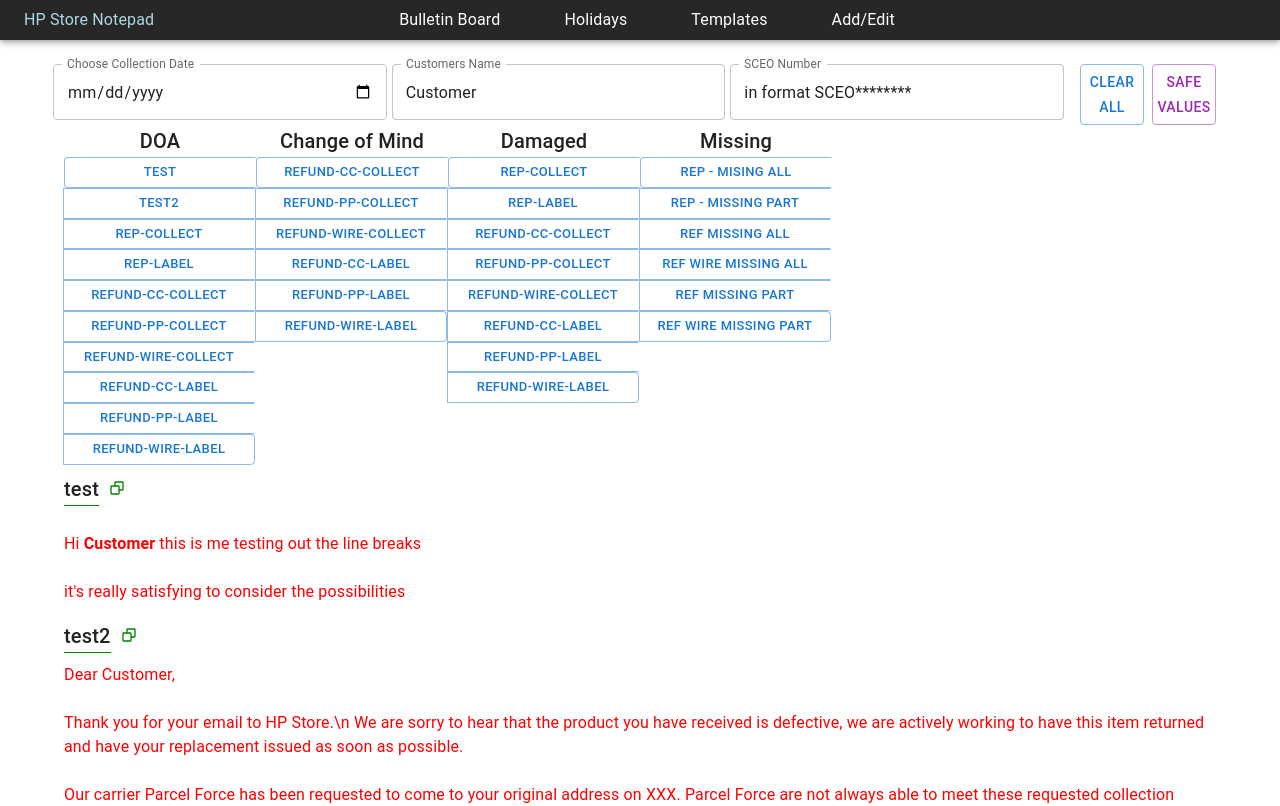
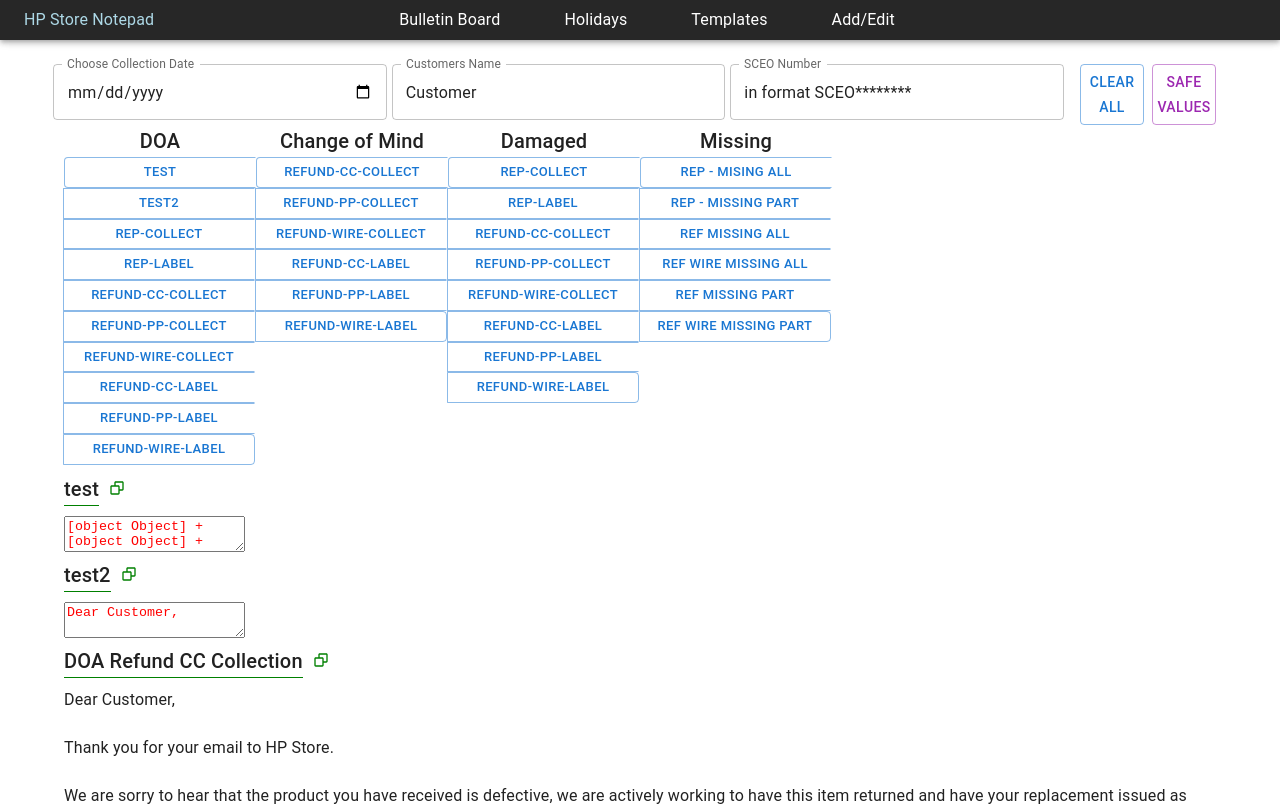
Before and after one commit to misterplain/hpNotePad, a React (Create React App) app in the folder frontend/: page /templates in a window 1280 px wide. Shown: the top 806 px of the page. Built offline with nearby package versions, Linux system fonts and the light colour scheme.

Commit message:
test functions

```diff
--- a/frontend/src/assets/templates.js
+++ b/frontend/src/assets/templates.js
@@ -14,24 +14,29 @@ export const TemplateText = ({ name, date, orderNumber }) => {
     setOpen(true);
     navigator.clipboard.writeText(e.toString());
     // navigator.clipboard.writeText(replaceWithBr(e.toString()));
+    // document.getElementById(id).select();
+    // document.execCommand('copy');
   };
 
-  // const copyToClipboard = (e) => {
-  //   let text = e.toString();
-  //   try {
-  //     let successful = document.execCommand("copy");
-  //     let msg = successful ? "successful" : "unsuccessful";
-  //     console.log("copying text command was " + msg);
-  //   } catch (err) {}
-  //   console.log("unable to copy text");
+  const copyToClipboardTest = (e) => {
+    let text = e.toString();
+    try {
+      let successful = document.execCommand("copy");
+      let msg = successful ? "successful" : "unsuccessful";
+      console.log("copying text command was " + msg);
+    } catch (err) {}
+    console.log("unable to copy text");
 
-  //   setOpen(true);
-  // };
+    setOpen(true);
+  };
 
   const parse = require("html-react-parser");
   const example = parse("<p>Hi <b>${name}</b>,</p>");
-  const example2 = parse(`<p>Hi <b>${name}</b> this is me testing out the line breaks <br><br>it's really satisfying to consider the possibilities</p>`);
+  const example2 = parse(
+    `<p>Hi <b>${name}</b> this is me testing out the line breaks <br><br>it's really satisfying to consider the possibilities</p>`
+  );
   const lineBreak = "\n\n";
+  console.log(example2);
 
   const replaceWithBr = (x) => {
     return x.replace(/\\n/g, "<h1>hello</h1>");
@@ -43,8 +48,8 @@ export const TemplateText = ({ name, date, orderNumber }) => {
       title: "test",
       // text: `Dear ${name},\n\nTbeen requested to come to your original address on ${date}. or transportation to avoid any damage in transit.Please write the HP Store order number ${orderNumber} on the
       //   `,
-      // text: `${example} + ${example2} +${replaceWithBr(lineBreak)} ${date}`,
-      text: example2
+      text: `${example} + ${example2} +${replaceWithBr(lineBreak)} ${date}`,
+      // text: `${example2}`,
     },
     {
       id: "test2",
@@ -264,7 +269,7 @@ export const TemplateText = ({ name, date, orderNumber }) => {
                 {template.title}
               </Typography>
               <BiCopy
-                onClick={() => copyToClipboard(template.text)}
+                onClick={() => copyToClipboardTest(template.text)}
                 style={{
                   cursor: "pointer",
                   marginLeft: "10px",
@@ -287,9 +292,15 @@ export const TemplateText = ({ name, date, orderNumber }) => {
               >
                 {template.text}
               </Typography> */}
-              <div key={template.id} style={{ whiteSpace: "pre-wrap", color: 'red' }}>
+              {/* <div key={template.id} style={{ whiteSpace: "pre-wrap", color: 'red' }}>
                 {template.text}
-              </div>
+              </div> */}
+              <textarea
+                key={template.id}
+                style={{ whiteSpace: "pre-wrap", color: "red" }}
+              >
+                {template.text}
+              </textarea>
             </Grid>
             <Divider />
           </Grid>
```
